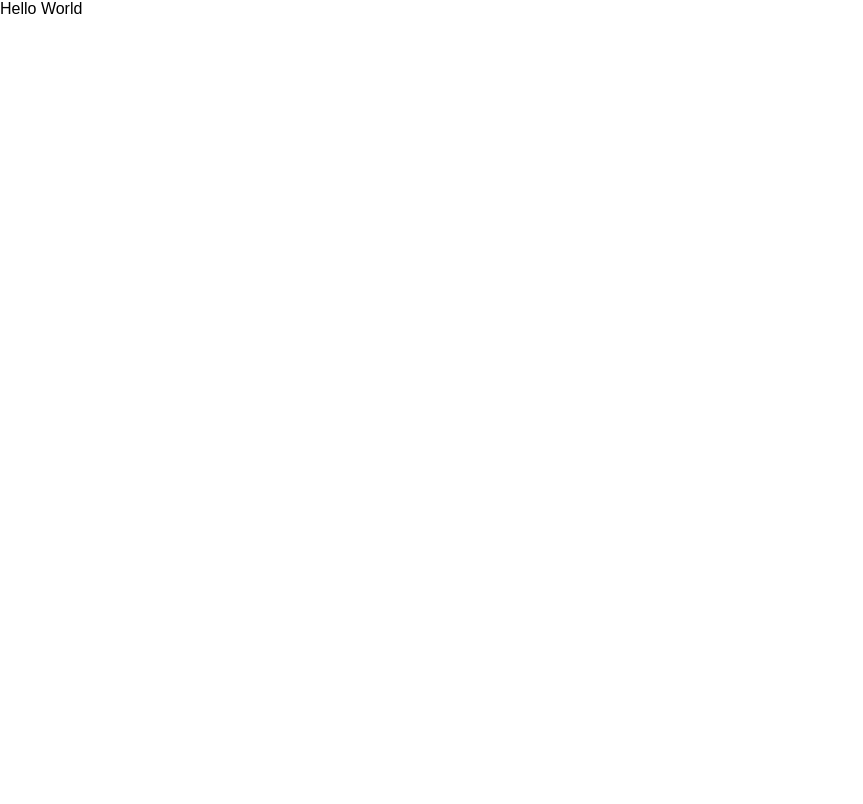
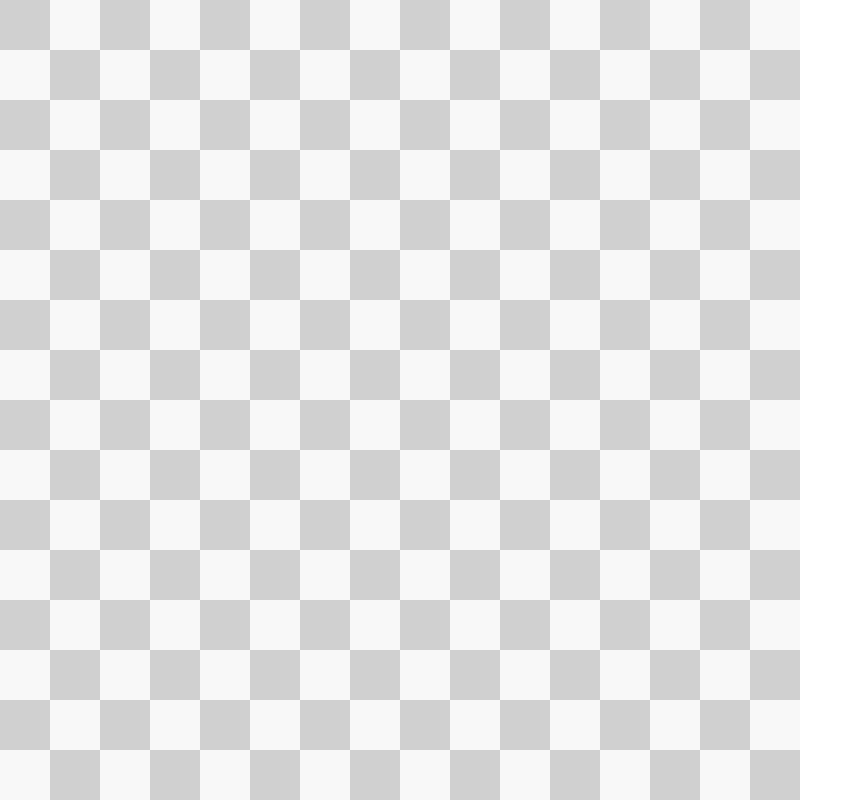
Before and after one commit to myokomu/pica, a React (Create React App) app: page / in a window 1280 px wide. Shown: the whole page, without its empty margins (0-863 px from the left). Built offline with nearby package versions, Linux system fonts and the light colour scheme.

Commit message:
implement canvas with react

```diff
--- a/src/App.css
+++ b/src/App.css
@@ -1,3 +1,28 @@
 .App {
   text-align: center;
 }
+
+.canvas {
+  display: inline-block;
+}
+
+.row {
+  height: 50px;
+}
+
+.column {
+  width: 50px;
+  height: 50px;
+  text-decoration: none;
+  display: inline-block;
+}
+
+.odd .column.odd,
+.even .column.even {
+  background: #d0d0d0;
+}
+
+.even .column.odd,
+.odd .column.even {
+  background: #f8f8f8;
+}
--- a/src/App.js
+++ b/src/App.js
@@ -1,11 +1,20 @@
-import React, { Component } from 'react'
+import React, {Component} from 'react'
+import Canvas from './Canvas'
 import './App.css'
 
 class App extends Component {
+  constructor() {
+    super()
+    this.state = {
+      rows: "16",
+      columns: "16"
+    }
+  }
+
   render() {
     return(
       <div>
-        Hello World
+        <Canvas rows={this.state.rows} columns={this.state.columns} />
       </div>
     )
   }
--- /dev/null
+++ b/src/Canvas.js
@@ -0,0 +1,24 @@
+import _ from 'lodash'
+import React, {Component} from 'react'
+
+class Canvas extends Component {
+  render () {
+    return (
+      <div>
+        {_.times(this.props.rows, (i) => {
+          return(
+            <div className={i%2 === 0 ? "odd row" : "even row"} key={i}>
+              {_.times(this.props.columns, (j) => {
+                return(
+                  <div className={j%2 === 0 ? "odd column" : "even column"} key={j}>
+                  </div>
+                )
+              })}
+            </div>)
+        })}
+      </div>
+    )
+  }
+}
+
+export default Canvas
```
